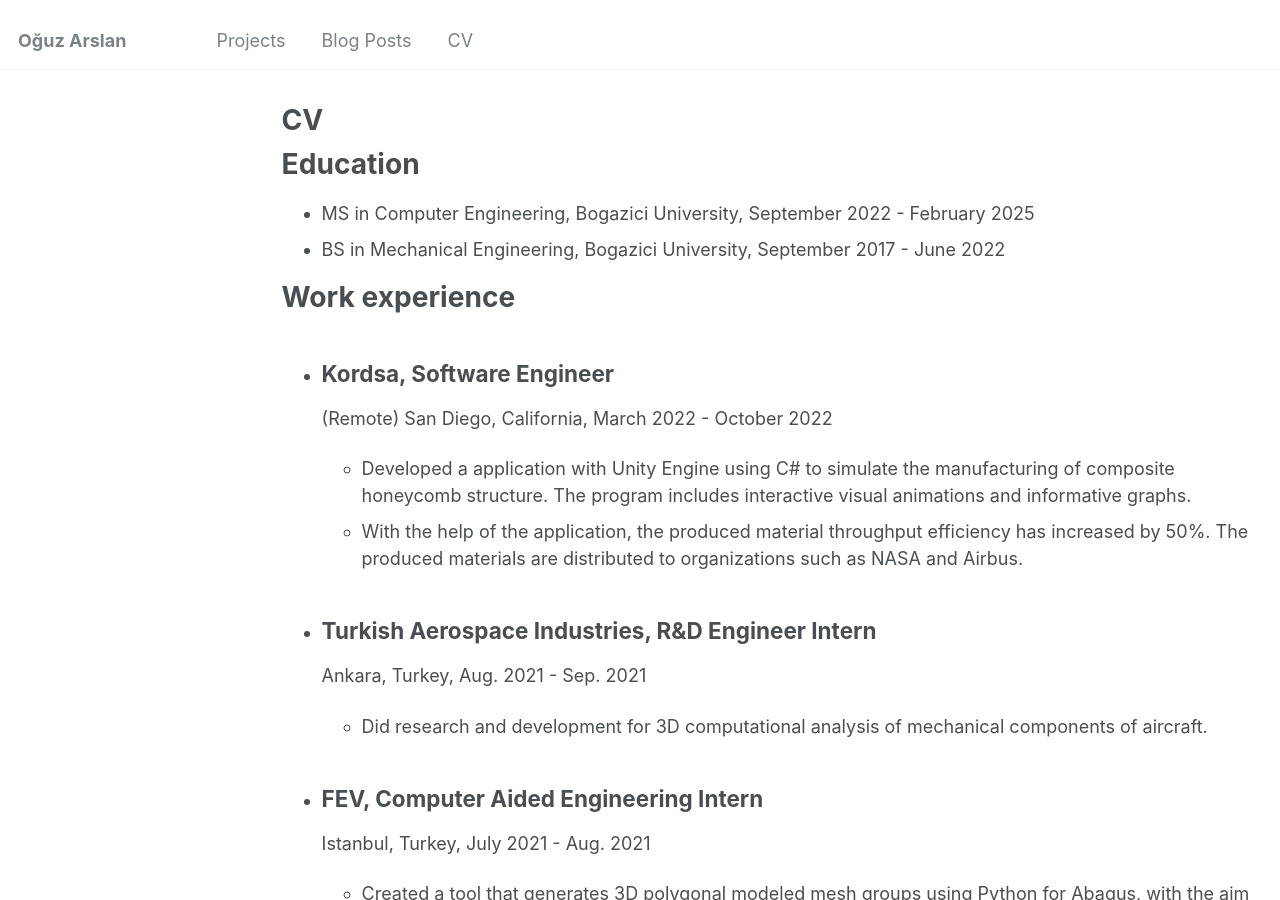
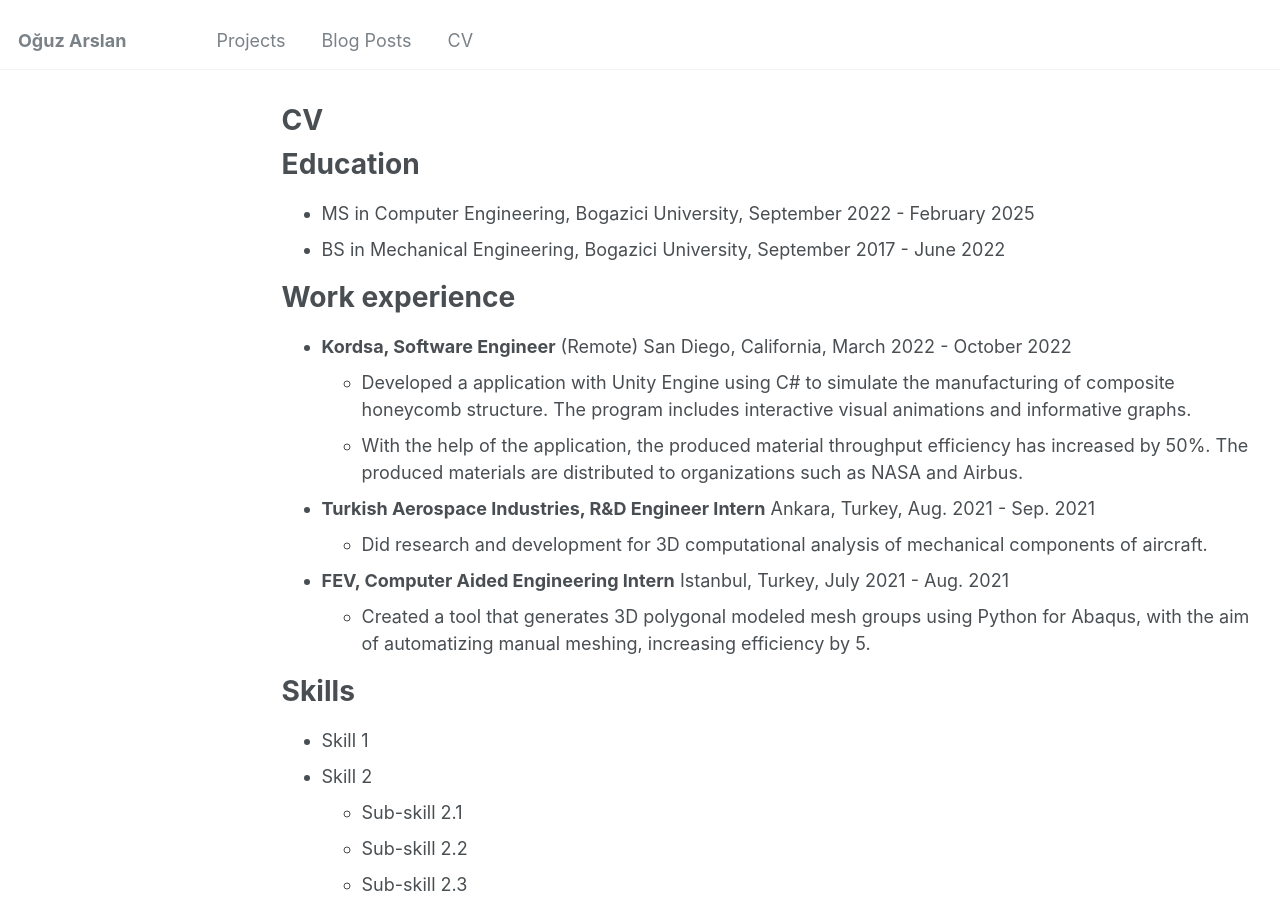
Before and after one commit to Boysle/boysle.github.io, a Jekyll site: the page built from _pages/cv.md, in a window 1280 px wide and 900 px high. Built offline with Jekyll 4.4.1, drawn with Linux system fonts in a browser that asks for light colours.

Commit message:
Update cv.md

```diff
--- a/_pages/cv.md
+++ b/_pages/cv.md
@@ -16,21 +16,18 @@ Education
 
 Work experience
 ======
-* Kordsa, Software Engineer
-  -----
+* **Kordsa, Software Engineer**
   (Remote) San Diego, California, March 2022 - October 2022
   * Developed a application with Unity Engine using C# to simulate the manufacturing of composite honeycomb
 structure. The program includes interactive visual animations and informative graphs.
   * With the help of the application, the produced material throughput efficiency has increased by 50%. The
 produced materials are distributed to organizations such as NASA and Airbus.
 
-* Turkish Aerospace Industries, R&D Engineer Intern
-  -----
+* **Turkish Aerospace Industries, R&D Engineer Intern**
   Ankara, Turkey, Aug. 2021 - Sep. 2021
   * Did research and development for 3D computational analysis of mechanical components of aircraft.
 
-* FEV, Computer Aided Engineering Intern
-  -----
+* **FEV, Computer Aided Engineering Intern**
   Istanbul, Turkey, July 2021 - Aug. 2021
   * Created a tool that generates 3D polygonal modeled mesh groups using Python for Abaqus, with the aim of automatizing manual meshing, increasing efficiency by 5.
 
```
